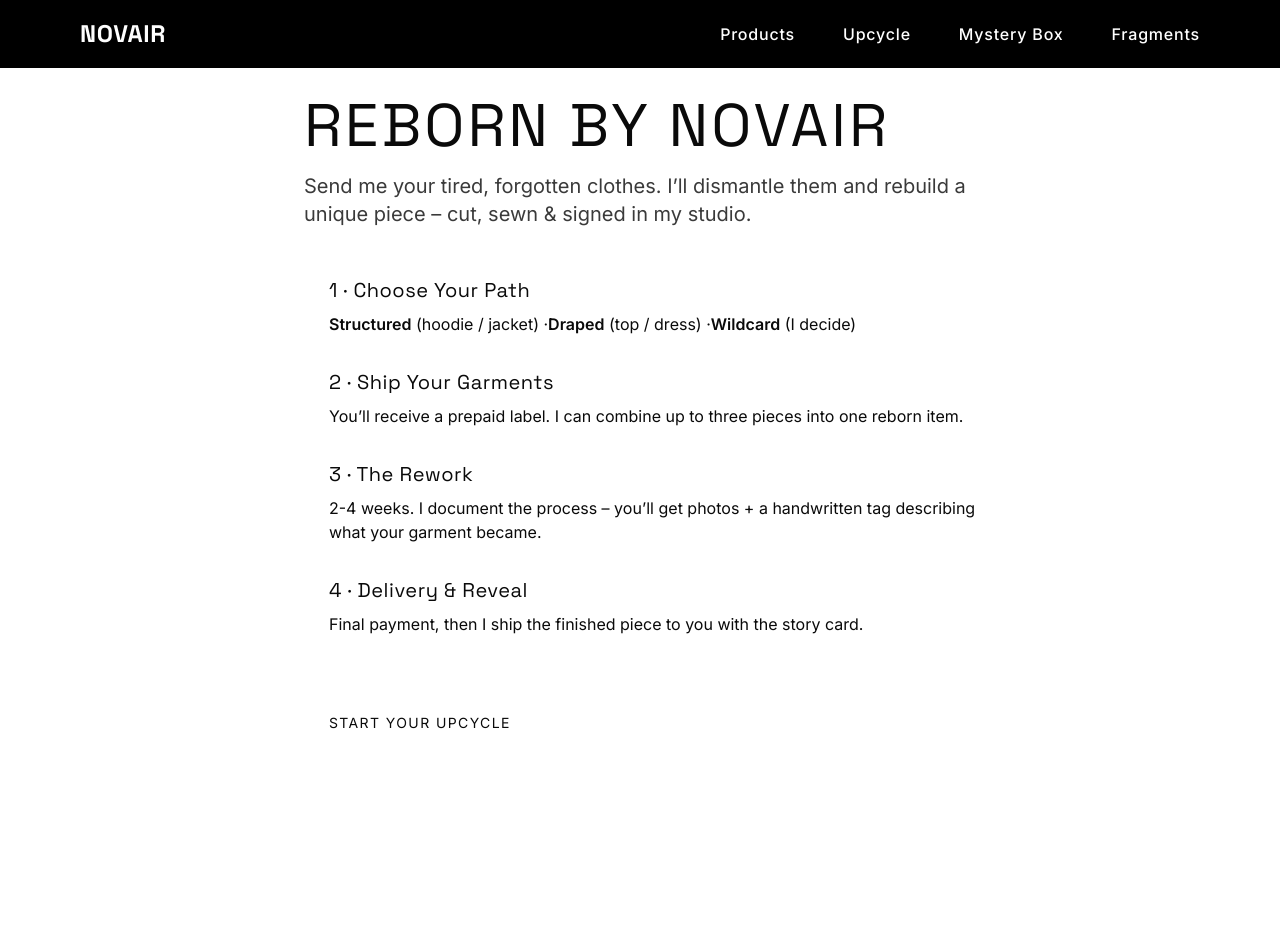
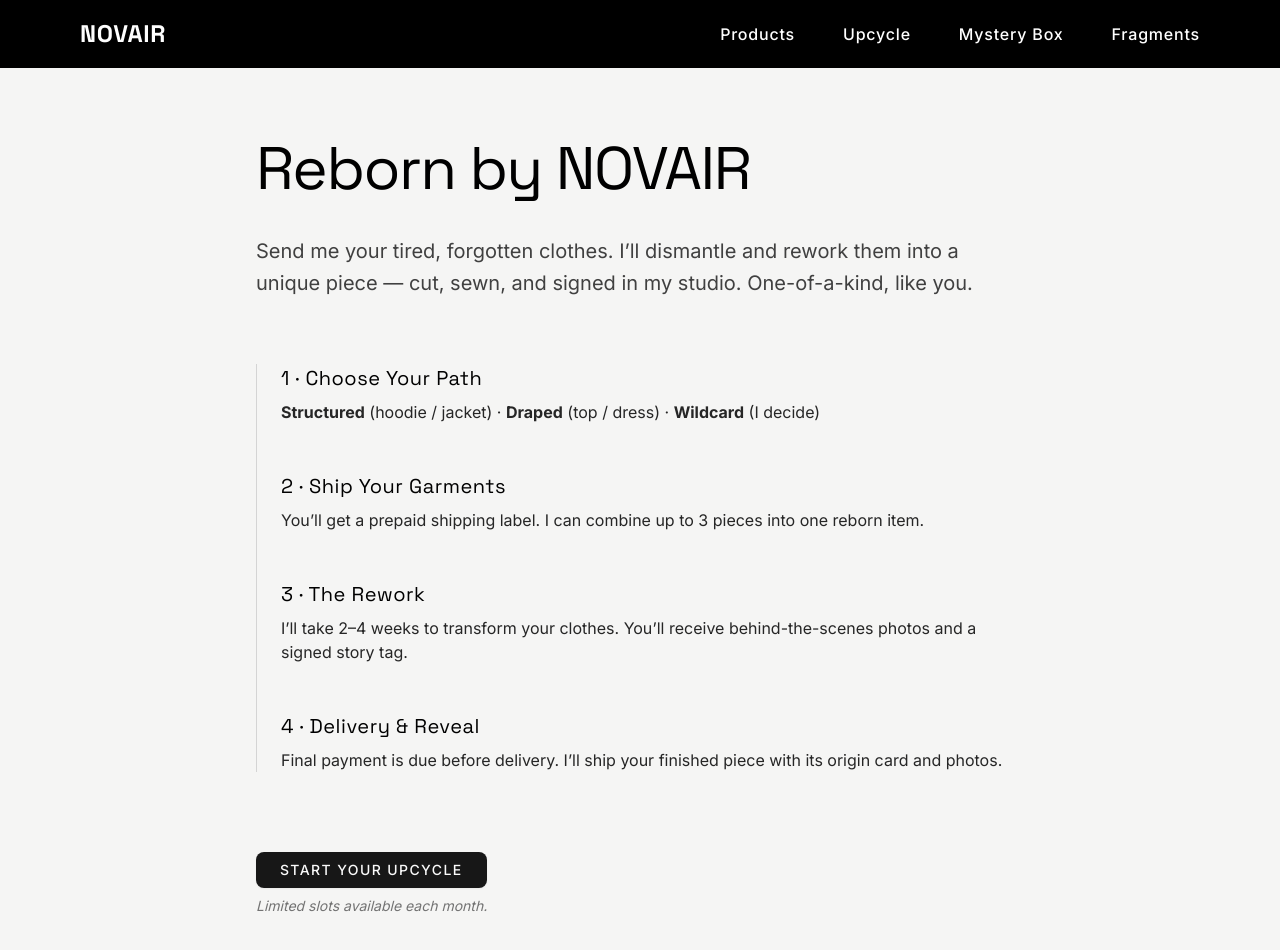
Before and after one commit to RutgerSwirski/clothing-brand, a Next.js app: page /upcycle in a window 1280 px wide. Shown: the top 950 px of the page. Before the commit the page ends 842 px from the top, so only its background shows below. Built offline with nearby package versions, Linux system fonts and the light colour scheme.

Commit message:
upcycle page updates

```diff
--- /dev/null
+++ b/app/fragments/page.tsx
@@ -0,0 +1,72 @@
+// app/fragments/page.tsx
+"use client";
+
+import Image from "next/image";
+
+const fragments = [
+  {
+    id: 1,
+    title: "Sketchbook Page — Feb 2024",
+    description:
+      "Early hoodie mockup — too wide in the sleeve, but liked the neckline.",
+    image: "/fragments/sketch1.jpg",
+  },
+  {
+    id: 2,
+    title: "Muslin Test — Overshirt",
+    description:
+      "Tried a 4-pocket layout. Got the spacing wrong but loved the boxy shape.",
+    image: "/fragments/muslin.jpg",
+  },
+  {
+    id: 3,
+    title: "Failed Patchwork",
+    description:
+      "Didn’t like the color blocking. Might revisit this idea later.",
+    image: "/fragments/patchwork.jpg",
+  },
+];
+
+export default function FragmentsPage() {
+  return (
+    <section className="min-h-screen bg-stone-100 text-black px-6 md:px-24 py-32 font-body">
+      <div className="max-w-5xl mx-auto space-y-16">
+        {/* Header */}
+        <div className="text-center space-y-6">
+          <h1 className="text-4xl md:text-6xl font-heading font-bold tracking-wide">
+            Fragments
+          </h1>
+          <p className="text-lg md:text-xl max-w-2xl mx-auto text-neutral-700">
+            A peek into the scraps, drafts, and missteps that shaped NOVAIR. Not
+            for sale — just here to show the mess behind the process.
+          </p>
+        </div>
+
+        {/* Grid of Fragments */}
+        <div className="grid grid-cols-1 md:grid-cols-2 gap-12">
+          {fragments.map((frag) => (
+            <div
+              key={frag.id}
+              className="bg-white rounded-lg shadow border overflow-hidden"
+            >
+              <div className="relative aspect-[4/5]">
+                <Image
+                  src={frag.image}
+                  alt={frag.title}
+                  fill
+                  className="object-cover"
+                />
+              </div>
+              <div className="p-6">
+                <h3 className="text-xl font-heading font-semibold mb-2">
+                  {frag.title}
+                </h3>
+                <p className="text-sm text-neutral-600">{frag.description}</p>
+              </div>
+            </div>
+          ))}
+        </div>
+      </div>
+    </section>
+  );
+}
--- /dev/null
+++ b/app/mystery-box/page.tsx
@@ -0,0 +1,63 @@
+// app/mystery-box/page.tsx
+"use client";
+
+import { Button } from "@/components/ui/button";
+import Image from "next/image";
+
+export default function MysteryBoxPage() {
+  return (
+    <section className="min-h-screen bg-stone-100 text-black px-6 md:px-24 py-32 font-body">
+      <div className="max-w-5xl mx-auto space-y-16">
+        {/* Header */}
+        <div className="text-center space-y-6">
+          <h1 className="text-4xl md:text-6xl font-heading font-bold tracking-wide">
+            Mystery Box
+          </h1>
+          <p className="text-lg md:text-xl max-w-2xl mx-auto">
+            One-of-a-kind pieces, made just for you. Each box includes custom
+            garments, made by hand in my studio. You won’t know exactly what’s
+            inside — but that’s the point.
+          </p>
+        </div>
+
+        {/* Image */}
+        <div className="w-full aspect-video bg-neutral-200 rounded-lg flex items-center justify-center text-neutral-500 font-mono text-sm shadow">
+          <p>Preview coming soon</p>
+        </div>
+
+        {/* What's Inside */}
+        <div className="space-y-4">
+          <h2 className="text-2xl font-heading font-semibold">
+            What’s in the box?
+          </h2>
+          <ul className="list-disc list-inside text-lg text-stone-700">
+            <li>1-2 handmade clothing items</li>
+            <li>Designed based on your size & vibe</li>
+            <li>Optional upcycled or reworked elements</li>
+            <li>Personal handwritten note</li>
+          </ul>
+        </div>
+
+        {/* Size + Order */}
+        <div className="space-y-6">
+          <h2 className="text-2xl font-heading font-semibold">Your Size</h2>
+          <select className="w-full max-w-sm border border-black px-4 py-2 rounded-md text-base bg-white">
+            <option value="">Select your size</option>
+            <option value="S">S / Small</option>
+            <option value="M">M / Medium</option>
+            <option value="L">L / Large</option>
+            <option value="XL">XL / Extra Large</option>
+          </select>
+        </div>
+
+        {/* CTA */}
+        <div className="pt-4">
+          <Button className="bg-black text-white px-6 py-4 rounded text-base hover:bg-neutral-900">
+            Order Mystery Box — €75
+          </Button>
+          <p className="text-sm text-neutral-500 mt-2">Limited availability</p>
+        </div>
+      </div>
+    </section>
+  );
+}
--- a/app/upcycle/page.tsx
+++ b/app/upcycle/page.tsx
@@ -1,76 +1,78 @@
 "use client";
 
 import Link from "next/link";
-
-// export const metadata = {
-//   title: "Upcycle | NOVAIR",
-//   description: "Send me old garments – I’ll send you back wearable art.",
-// };
+import { Button } from "@/components/ui/button";
 
 export default function UpcyclePage() {
   return (
-    <section className="mx-auto max-w-3xl px-6 md:px-12 py-24 font-body">
+    <section className="bg-stone-100 text-black min-h-screen px-6 md:px-12 py-32 font-body">
+      <div className="max-w-3xl mx-auto">
         {/* Hero */}
-      <h1 className="font-heading text-4xl md:text-6xl mb-4 tracking-wider">
-        REBORN BY NOVAIR
+        <h1 className="font-heading text-4xl md:text-6xl mb-6 tracking-tight leading-snug">
+          Reborn by NOVAIR
         </h1>
-      <p className="text-lg md:text-xl mb-12 opacity-80">
-        Send me your tired, forgotten clothes. I’ll dismantle them and rebuild a
-        unique piece – cut, sewn & signed in my studio.
+        <p className="text-lg md:text-xl mb-16 text-neutral-700 leading-relaxed">
+          Send me your tired, forgotten clothes. I’ll dismantle and rework them
+          into a unique piece — cut, sewn, and signed in my studio.
+          One-of-a-kind, like you.
         </p>
 
-      {/* How-it-works */}
-      <ol className="space-y-8 border-l border-white/20 pl-6">
+        {/* How it works */}
+        <ol className="space-y-12 border-l border-neutral-300 pl-6">
           <li>
             <h3 className="font-heading text-xl mb-2 tracking-wide">
-            1&nbsp;· Choose Your Path
+              1 · Choose Your Path
             </h3>
-          <p>
-            <span className="font-semibold">Structured</span> (hoodie /
-            jacket)&nbsp;·
-            <span className="font-semibold">Draped</span> (top / dress)&nbsp;·
-            <span className="font-semibold">Wildcard</span> (I decide)
+            <p className="text-base text-neutral-800">
+              <strong>Structured</strong> (hoodie / jacket) ·{" "}
+              <strong>Draped</strong> (top / dress) · <strong>Wildcard</strong>{" "}
+              (I decide)
             </p>
           </li>
 
           <li>
             <h3 className="font-heading text-xl mb-2 tracking-wide">
-            2&nbsp;· Ship Your Garments
+              2 · Ship Your Garments
             </h3>
-          <p>
-            You’ll receive a prepaid label. I can combine up to three pieces
+            <p className="text-base text-neutral-800">
+              You’ll get a prepaid shipping label. I can combine up to 3 pieces
               into one reborn item.
             </p>
           </li>
 
           <li>
             <h3 className="font-heading text-xl mb-2 tracking-wide">
-            3&nbsp;· The Rework
+              3 · The Rework
             </h3>
-          <p>
-            2-4 weeks. I document the process – you’ll get photos + a
-            handwritten tag describing what your garment became.
+            <p className="text-base text-neutral-800">
+              I’ll take 2–4 weeks to transform your clothes. You’ll receive
+              behind-the-scenes photos and a signed story tag.
             </p>
           </li>
 
           <li>
             <h3 className="font-heading text-xl mb-2 tracking-wide">
-            4&nbsp;· Delivery & Reveal
+              4 · Delivery & Reveal
             </h3>
-          <p>
-            Final payment, then I ship the finished piece to you with the story
-            card.
+            <p className="text-base text-neutral-800">
+              Final payment is due before delivery. I’ll ship your finished
+              piece with its origin card and photos.
             </p>
           </li>
         </ol>
 
-      {/* Call to action */}
-      <Link
-        href="/upcycle/order"
-        className="inline-block mt-16 border border-white px-6 py-3 text-sm tracking-widest uppercase hover:bg-white hover:text-black transition"
-      >
+        {/* CTA */}
+        <div className="mt-20">
+          <Link href="/upcycle/order">
+            <Button className="uppercase tracking-widest text-sm px-6 py-4 w-full sm:w-auto">
               Start Your Upcycle
+            </Button>
           </Link>
+          <p className="text-sm text-neutral-500 mt-2 italic">
+            Limited slots available each month.
+          </p>
+        </div>
+      </div>
     </section>
   );
 }
```
Also changed, not shown: app/mystery-box/order/page.tsx (added). Lines whose indentation alone changed are shown as unchanged.
